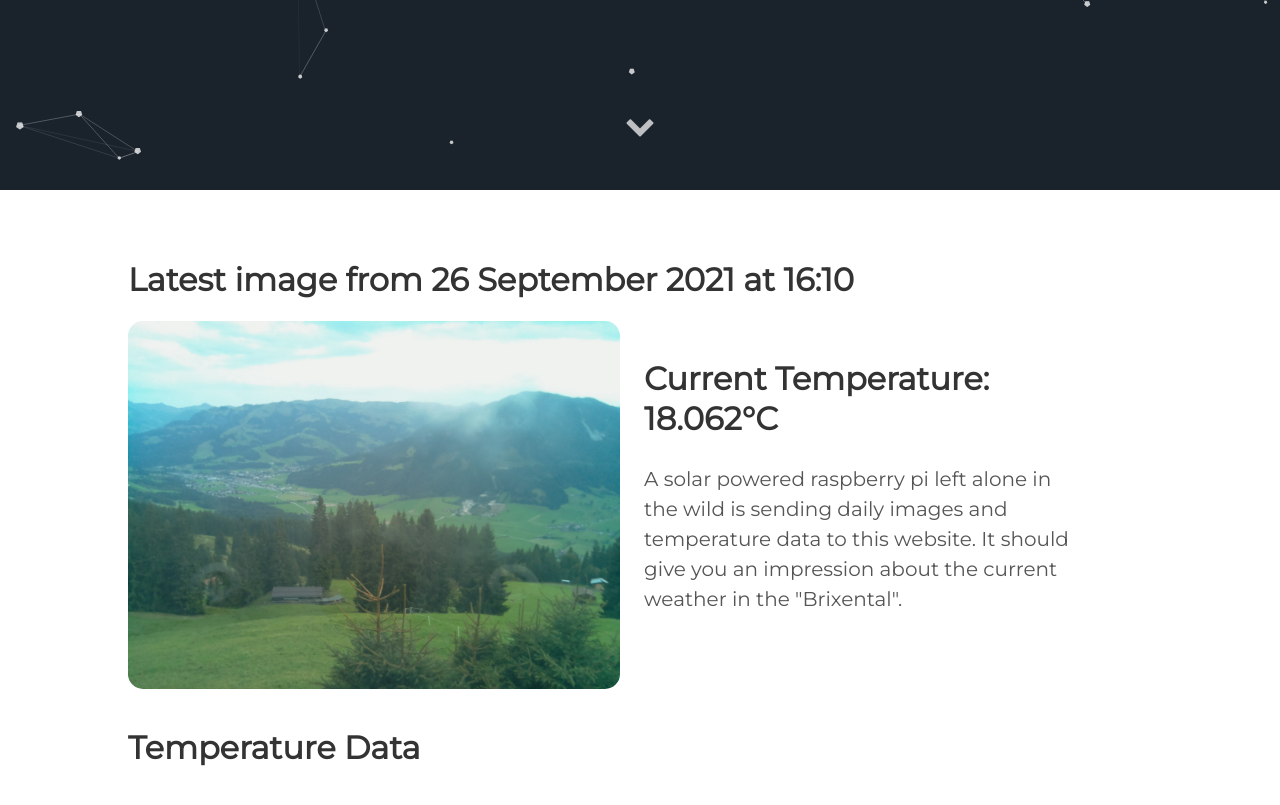
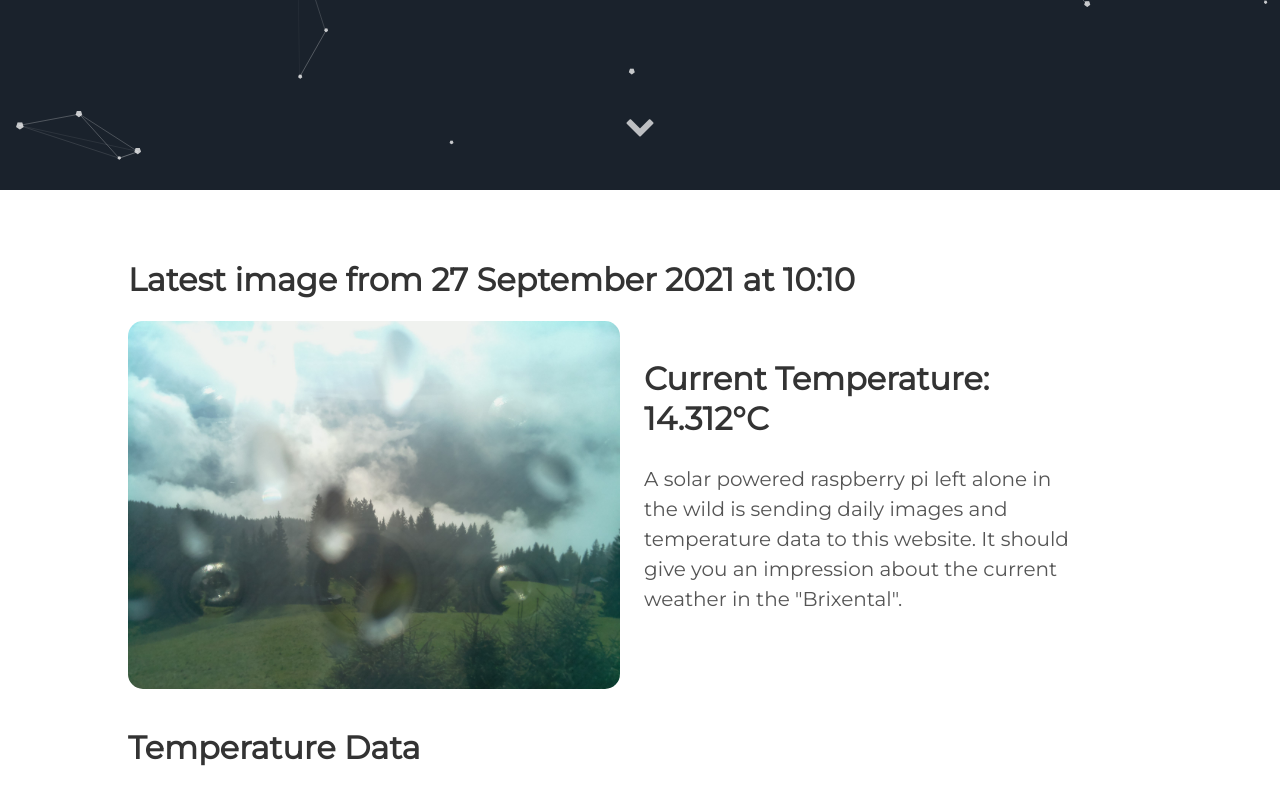
Before and after one commit to vektorious/vektorious.github.io, a Jekyll site: the page built from resources/huette.md, in a window 1280 px wide and 900 px high, scrolled down 710 px. Shown: the top 805 px of the window. Built offline with Jekyll 4.4.1, drawn with Linux system fonts in a browser that asks for light colours.

Commit message:
I'm a bot beep boop

```diff
--- a/resources/huette.md
+++ b/resources/huette.md
@@ -6,13 +6,13 @@ image: '/assets/img/'
 description: 'Live image from the Austrian alps'
 twitter_text: ' '
 ---
-## Latest image from 26 September 2021 at 16:10
+## Latest image from 27 September 2021 at 10:10
 <div class="huette">
   <div class="huette-image">
     <img src="{{ "/assets/img/huette.jpg" | prepend: site.baseurl }}">
   </div>
   <div class="huette-text">
-        <h2>Current Temperature: 18.062°C</h2>
+        <h2>Current Temperature: 14.312°C</h2>
         <p>A solar powered raspberry pi left alone in the wild is sending daily images and temperature data to this website. It should give you an impression about the current weather in the "Brixental".</p>
 
   </div>
```
Also changed, not shown: rpi-script/2021-09-27_100930.txt (renamed from rpi-script/2021-09-26_160929.txt, +5 -5 lines), rpi-script/huette.md (+2 -2 lines), assets/img/huette.jpg, assets/img/temp_plot.png, rpi-script/temp_plot.png, 1 other file.
